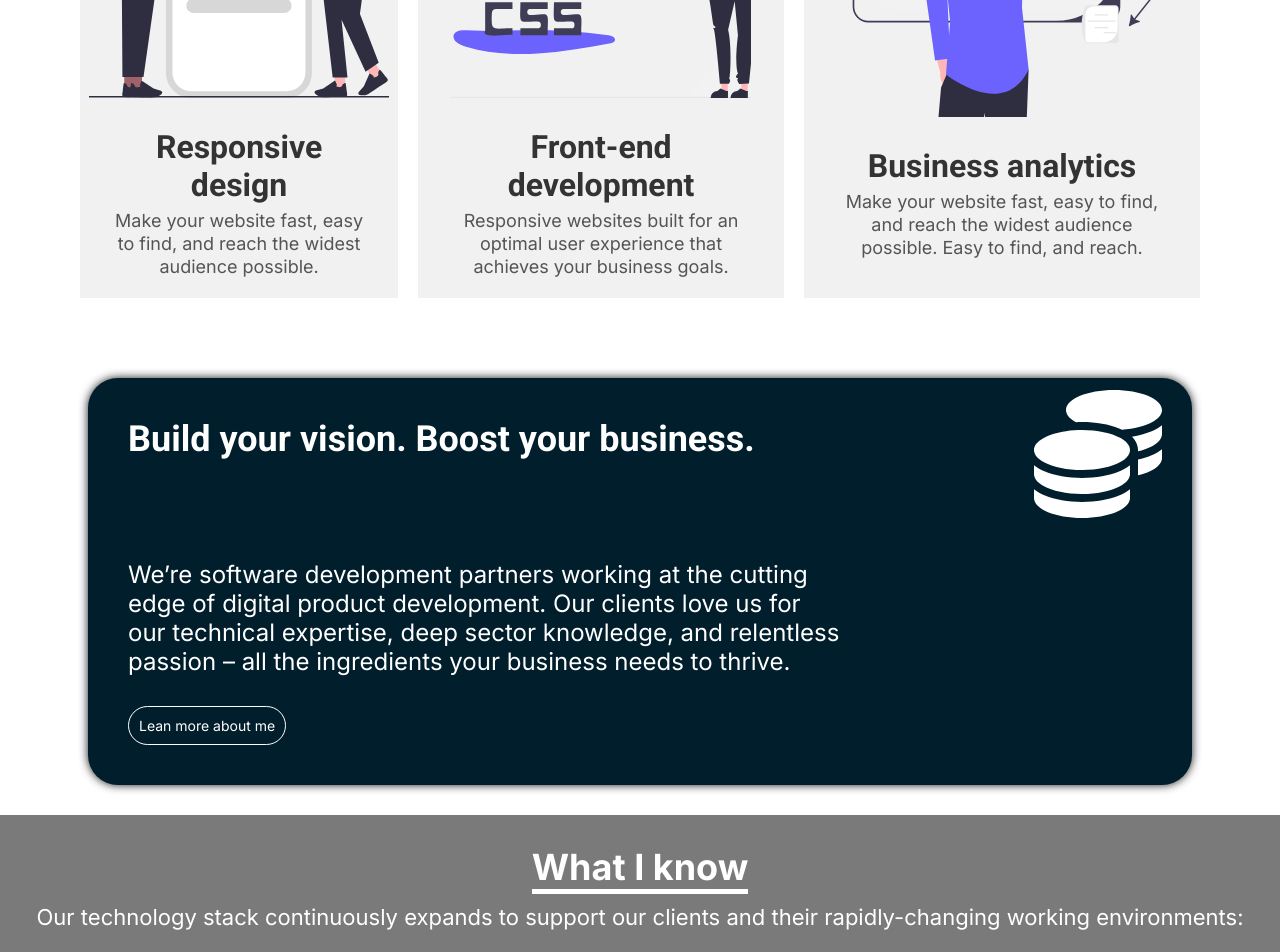
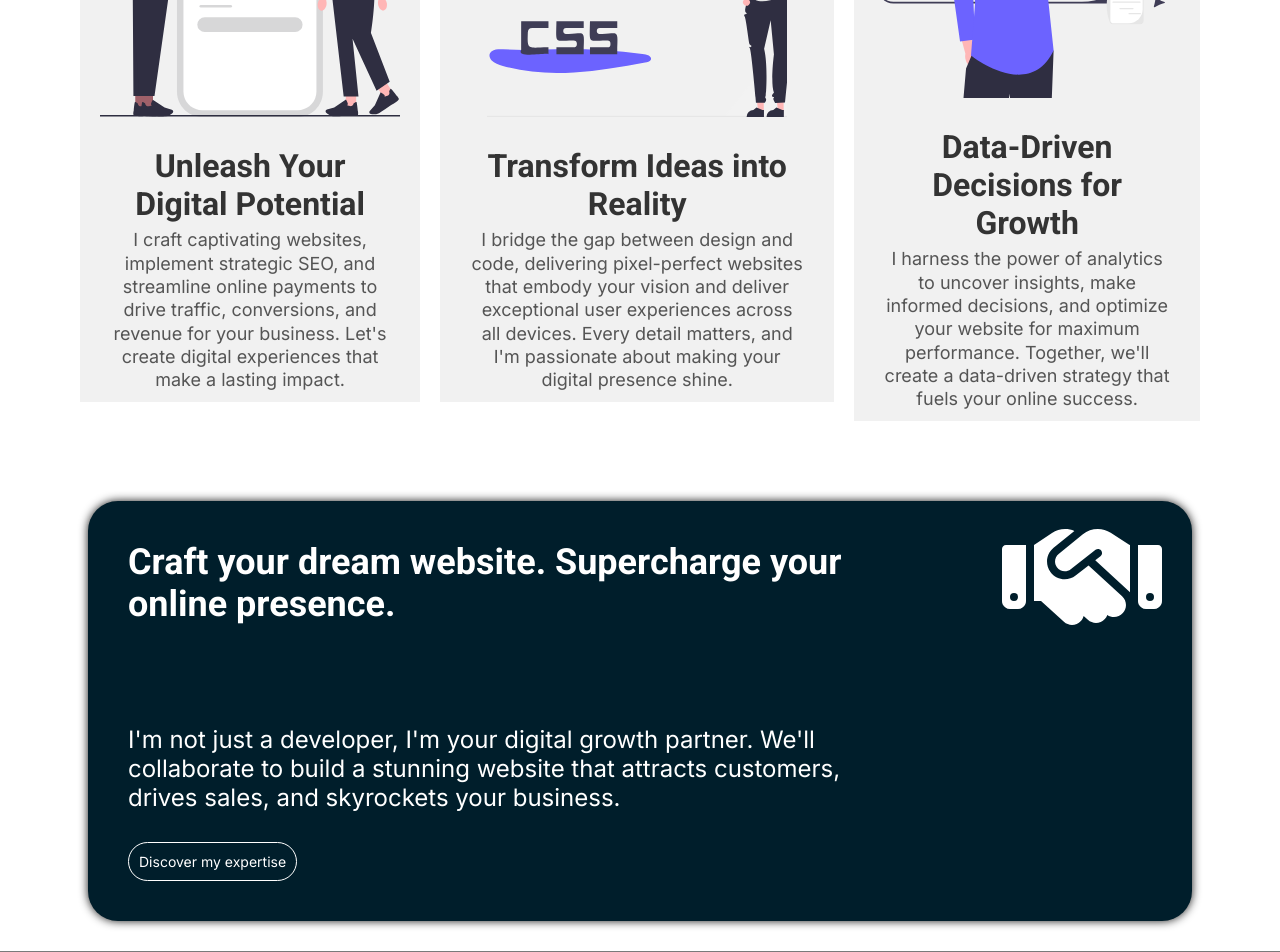
Before and after one commit to MilanJulinac42/professional-portfolio, a Next.js app: page / in a window 1280 px wide. Shown: the part 920-1872 px from the top of the page. Built offline with nearby package versions, Linux system fonts and the light colour scheme.

Commit message:
page content modifications

```diff
--- a/pages/portfolio.tsx
+++ b/pages/portfolio.tsx
@@ -1,11 +1,6 @@
 import "../src/app/globals.css";
 import Navbar from "@/app/layout/Nav/Nav";
 import Footer from "@/app/layout/Footer/Footer";
-import NavbarMobile from "@/app/layout/Nav/NavMobile";
-import Hero from "@/app/layout/Hero/Hero";
-import WhatIDo from "@/app/layout/WhatIDo/WhatIDo";
-import Container from "@/app/layout/Container/Container";
-import TechStack from "@/app/layout/TechStack/TechStack";
 import { inter } from "@/app/layout";
 
 const portfolio = () => {
--- a/src/app/components/HeroCard/HeroCard.module.scss
+++ b/src/app/components/HeroCard/HeroCard.module.scss
@@ -14,14 +14,14 @@
     overflow: hidden;
 
     @include breakpoint(small) {
-        height: 200px;
+        height: auto;
     }
 
     @include breakpoint(large) {
         flex-direction: column;
         max-width: 30%;
         padding: 10px 30px;
-        height: 500px;
+        height: auto;
     }
 
     @include breakpoint(xxlarge) {
--- a/src/app/layout/Container/Container.module.scss
+++ b/src/app/layout/Container/Container.module.scss
@@ -20,6 +20,8 @@
         font-size: 24px;
         margin-bottom: 30px;
         border-bottom: 5px solid #b2afe7;
+        text-align: center;
+        padding-bottom: 10px;
 
         @include breakpoint(medium) {
             font-size: 36px;
--- a/src/app/layout/Nav/Nav.tsx
+++ b/src/app/layout/Nav/Nav.tsx
@@ -19,6 +19,7 @@ const Navbar: React.FC<NavbarProps> = ({ transparent }) => {
     const navClass = `${styles.nav} ${isScrolled ? styles.fixed : ""} ${
         transparent ? styles.transparent : ""
     }`;
+
     const navContainerClass = `${styles.navContainer} ${
         transparent ? styles.transparent : ""
     }`;
@@ -70,7 +71,7 @@ const Navbar: React.FC<NavbarProps> = ({ transparent }) => {
                                     Home
                                 </Link>
                             </li>
-                            <li
+                            {/* <li
                                 className={
                                     isLinkActive("/portfolio")
                                         ? styles.active
@@ -83,7 +84,7 @@ const Navbar: React.FC<NavbarProps> = ({ transparent }) => {
                                 >
                                     Portfolio
                                 </Link>
-                            </li>
+                            </li> */}
                             <li
                                 className={
                                     isLinkActive("/services")
--- a/src/app/layout/Nav/NavMobile.module.scss
+++ b/src/app/layout/Nav/NavMobile.module.scss
@@ -85,3 +85,7 @@
     display: block;
     background-color: #333333c0;
 }
+
+.active {
+    border-bottom: 3px solid #4c46b7c4;
+}
--- a/src/app/layout/TechStack/TechStack.module.scss
+++ b/src/app/layout/TechStack/TechStack.module.scss
@@ -19,6 +19,8 @@
     h3 {
         font-size: 24px;
         border-bottom: 5px solid #fff;
+        text-align: center;
+        padding-bottom: 10px;
 
         @include breakpoint(medium) {
             font-size: 36px;
--- a/src/app/layout/TechStack/TechStack.tsx
+++ b/src/app/layout/TechStack/TechStack.tsx
@@ -15,7 +15,9 @@ import { faDatabase } from "@fortawesome/free-solid-svg-icons";
 const TechStack = () => {
     return (
         <div className={styles.techContainer}>
-            <h3 className={styles.techHeading}>What I know</h3>
+            <h3 className={styles.techHeading}>
+                The Technologies That Power Your Success
+            </h3>
             <p>
                 Our technology stack continuously expands to support our clients
                 and their rapidly-changing working environments:
--- a/src/app/layout/WhatIDo/WhatIDo.tsx
+++ b/src/app/layout/WhatIDo/WhatIDo.tsx
@@ -8,23 +8,23 @@ const WhatIDo = () => {
         <div className={`${styles.containerWrapper} ${inter.className}`}>
             <HeroCard
                 image={"/mobila.svg"}
-                title={"Responsive design"}
+                title={"Unleash Your Digital Potential"}
                 description={
-                    "Make your website fast, easy to find, and reach the widest audience possible."
+                    "I craft captivating websites, implement strategic SEO, and streamline online payments to drive traffic, conversions, and revenue for your business. Let's create digital experiences that make a lasting impact."
                 }
             />
             <HeroCard
                 image={"/htmlcss.svg"}
-                title={"Front-end development"}
+                title={"Transform Ideas into Reality"}
                 description={
-                    "Responsive websites built for an optimal user experience that achieves your business goals."
+                    "I bridge the gap between design and code, delivering pixel-perfect websites that embody your vision and deliver exceptional user experiences across all devices. Every detail matters, and I'm passionate about making your digital presence shine."
                 }
             />
             <HeroCard
                 image={"/analitika.svg"}
-                title={"Business analytics"}
+                title={"Data-Driven Decisions for Growth"}
                 description={
-                    "Make your website fast, easy to find, and reach the widest audience possible. Easy to find, and reach."
+                    "I harness the power of analytics to uncover insights, make informed decisions, and optimize your website for maximum performance. Together, we'll create a data-driven strategy that fuels your online success."
                 }
             />
         </div>
--- a/src/app/page.tsx
+++ b/src/app/page.tsx
@@ -14,23 +14,29 @@ import NavMobile from "./layout/Nav/NavMobile";
 import WhatIDo from "./layout/WhatIDo/WhatIDo";
 import Services from "./layout/Services/Services";
 import PopCard from "./components/PopCard/PopCard";
-import { faCoins, faMoneyBill } from "@fortawesome/free-solid-svg-icons";
+import {
+    faCoins,
+    faGear,
+    faGears,
+    faHandshake,
+    faMoneyBill,
+} from "@fortawesome/free-solid-svg-icons";
 
 export default function Home() {
     return (
         <main className={styles.main}>
             <Nav />
             <Hero />
-            <Container title={"What I do"}>
+            <Container title={"Let's Build Your Vision. Together."}>
                 <WhatIDo />
             </Container>
             <PopCard
-                title="Build your vision. Boost your business."
-                description="We’re software development partners working at the cutting edge of digital product development. Our clients love us for our technical expertise, deep sector knowledge, and relentless passion – all the ingredients your business needs to thrive."
-                icon={faCoins}
+                title="Craft your dream website. Supercharge your online presence."
+                description="I'm not just a developer, I'm your digital growth partner. We'll collaborate to build a stunning website that attracts customers, drives sales, and skyrockets your business."
+                icon={faHandshake}
                 background="#001E2B"
                 containerBackground="#fff"
-                linkText="Lean more about me"
+                linkText="Discover my expertise"
                 link="/about"
             />
             <TechStack />
@@ -81,9 +87,9 @@ export default function Home() {
                 </div>
             </Container>
             <PopCard
-                title="Innovators, not just problem-solvers"
-                description="We’re not the kind of software partner who just sits back and solves tickets. We take time to learn everything about your business: your dreams, hopes, fears, challenges. And together we find new and inventive ways to solve the problems you face. It leads to innovations that can unlock a whole new future for your business."
-                icon={faMoneyBill}
+                title="Innovator, not just problem-solver"
+                description="Forget cookie-cutter solutions. We work closely with you to uncover hidden opportunities and unlock breakthrough innovations that transform your business. Let's build your future, together."
+                icon={faGears}
                 background="#001e2b"
                 linkText="Check out all of my services"
                 link="/services"
```
Also changed, not shown: src/app/layout/Nav/NavMobile.tsx (+32 -7 lines).
